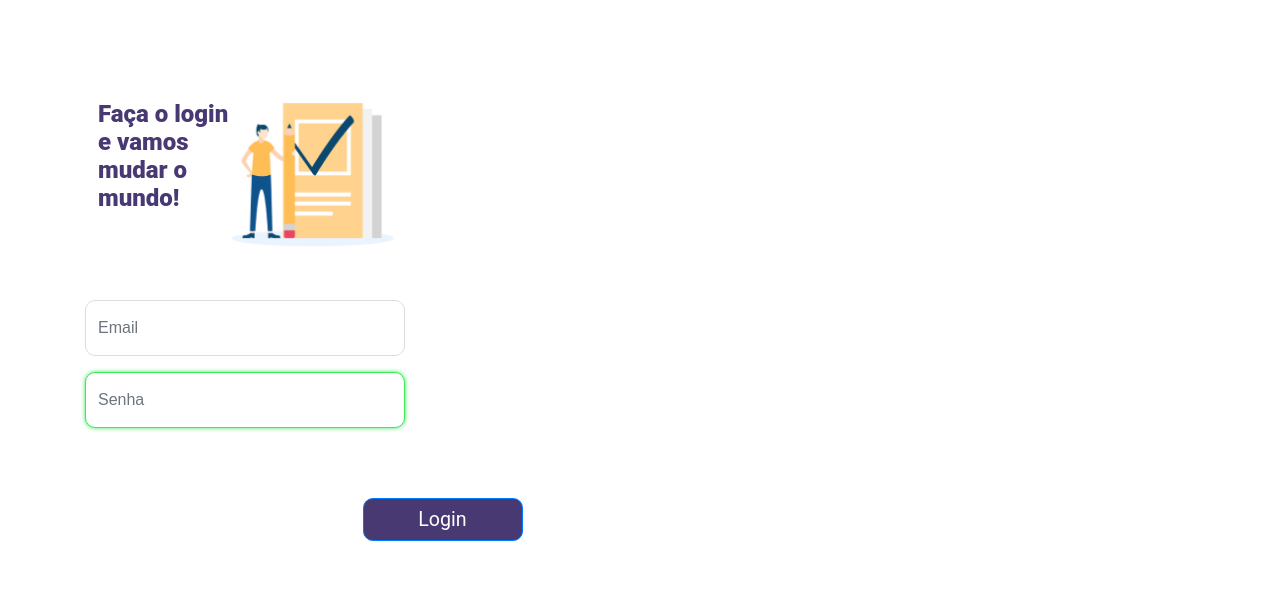
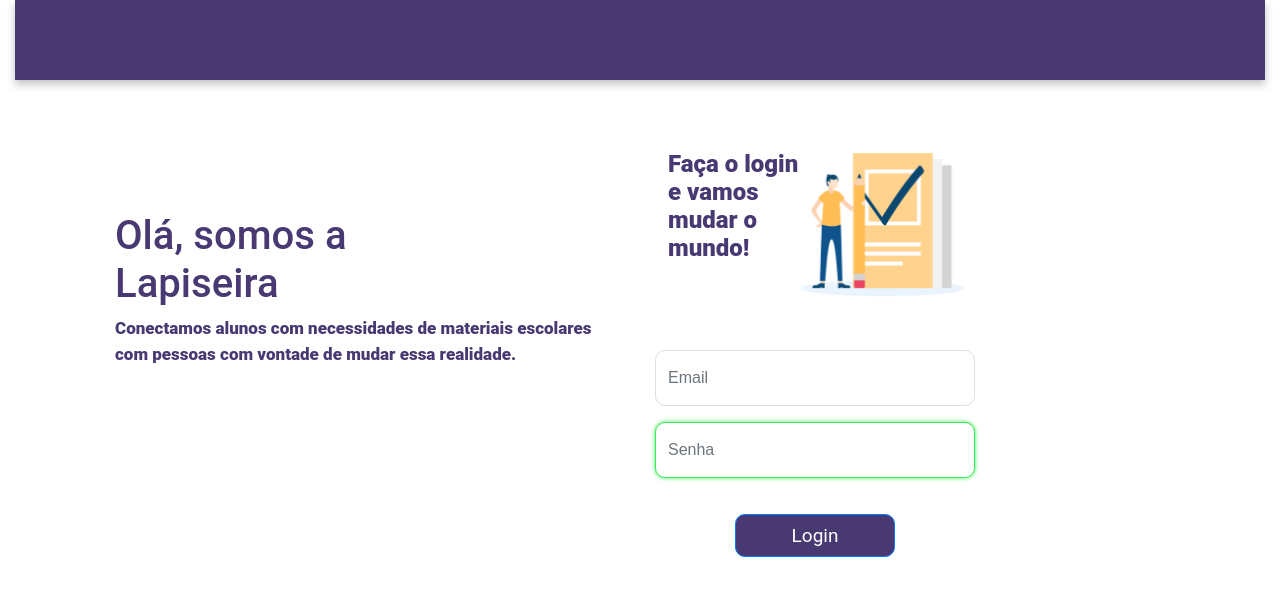
Before and after one commit to enzocsantos18/squad28, a React (Create React App) app in the folder frontend/: page /login in a window 1280 px wide. Shown: the top 596 px of the page. Built offline with nearby package versions, Linux system fonts and the light colour scheme.

Commit message:
Inicio da pagina
Home

```diff
--- a/frontend/src/components/Header/style.css
+++ b/frontend/src/components/Header/style.css
@@ -1,6 +1,7 @@
 .menu{
   background:#483972;
-  height: 60px;
+  height: 80px;
   margin-bottom: 10px;
   filter: drop-shadow(0px 4px 4px rgba(0, 0, 0, 0.25));
+
 }
--- a/frontend/src/pages/Home/index.js
+++ b/frontend/src/pages/Home/index.js
@@ -3,7 +3,8 @@ import {Card, Container, Button, Row} from 'react-bootstrap'
 import Footer from "../../components/Footer";
 import Header from '../../components/Header'
 import ListaAluno from "../../components/ListaAluno";
-
+import imagem from './Rectangle2.png'
+import './style.css';
 import api from '../../services/api';
 function Home() {
 
@@ -21,8 +22,14 @@ function Home() {
   return (
     <>
       <Header/>
-      <Container>
-        <h2 style={{width: "300px", margin: "10px 0px"}}>
+      <Container fluid>
+        <div id='img_inicio'>
+
+        </div>
+
+
+
+        <h2 style={{width: "1000px", margin: "10px 0px"}}>
         Aqui você encontra várias crianças e pode escolher uma para ajudar
         </h2>
         <Row >
--- /dev/null
+++ b/frontend/src/pages/Home/style.css
@@ -0,0 +1,11 @@
+*{
+	margin: 0px;
+	padding: 0px;
+}
+
+#img_inicio{
+    width: 100%;
+    height: 100%;
+    position: relative;
+    background-image: url("./Rectangle2.png") ;
+}
--- a/frontend/src/pages/Login/index.js
+++ b/frontend/src/pages/Login/index.js
@@ -1,12 +1,30 @@
-import React from 'react';
-import { Container, Form, Col, Modal, Button,Row} from "react-bootstrap";
+import React, { useState } from 'react';
+import './login.css';
+import Header from "../../components/Header";
+import Footer from "../../components/Footer";
+// import { Link, withRouter } from "react-router-dom";
+import { Container, Form, Col, Button,Row,Modal} from "react-bootstrap";
 import imagemlogin from './fotologin.png'
-import './login.css';
+
+
+
+
 
 function Login() {
   return (
-    <Container>
-      <div className='grid'>
+    <Container fluid >
+      <Header/>
+      <Row>
+        <Col sm={6}>
+          <div className='grid_texto'>
+            <h1>Olá, somos a<br/> Lapiseira</h1>
+
+            <p>Conectamos alunos com necessidades de materiais escolares com pessoas com vontade de mudar essa realidade.</p>
+          </div>
+        </Col>
+
+        <Col sm={6}>
+          <div className='grid' >
             <Row>
               <div>
                 <h2 className='titulo_login'>Faça o login <br/>e vamos <br/>mudar o<br/> mundo!</h2>
@@ -29,11 +47,15 @@ function Login() {
                   Login
                 </Button>
 
+
             </Form>
+
           </div>
+        </Col>
+      </Row>
+
+      {/* <Footer/> */}
     </Container>
-
-
   );
 }
 
--- a/frontend/src/pages/Login/login.css
+++ b/frontend/src/pages/Login/login.css
@@ -5,7 +5,12 @@
 @import url('https://fonts.googleapis.com/css2?family=Roboto:wght@400;500;700;900&display=swap');
 
 .grid{
-    margin: 100px 0 0 0;
+    margin:60px 0 0 0;
+
+}
+.grid_texto{
+    margin:20% 0 0 100px;
+
 }
 
 .titulo_login{
@@ -18,6 +23,25 @@
     color: #483972;
     margin: 0 0 0 28px;
 }
+
+h1{
+font-family: Roboto;
+font-style: normal;
+font-weight: 900;
+font-size: 20px;
+line-height: 56px;
+color: #483972;
+}
+
+p{
+font-family: Roboto;
+font-style: normal;
+font-weight: 900;
+font-size: 17px;
+/* line-height: 42px; */
+color: #483972;
+}
+
 .img_login{
     height: 150px;
     width: auto;
@@ -47,21 +71,32 @@
     box-shadow: 0px 0px 4px  #3DE959;
     border-radius: 10px;
 }
+/* .Centro{
+    text-align: center;
+} */
+
 
 #buttonEntar{
     background-color: #483972;
-    border-radius: 9.82857px;
+    border-radius: 9.8px;
     width: 160px;
     height: 43px;
     font-family: Roboto;
     font-style: normal;
     font-weight: normal;
-    font-size: 19.6571px;
+    font-size: 19px;
     line-height: 23px;
     text-align: center;
     color: #FFF;
-    margin: 54px 0 0 25%;
+    margin: 20px 0 0 80px;
+
 }
 #buttonEntar:hover{
-    background-color: #7B61FF;;
+    background-color: #7B61FF;
 }
+
+@media  (min-width: 371px){
+    #buttonEntar{
+    margin: 20px 0 0 80px;
+    }
+}
```
Also changed, not shown: frontend/src/pages/Home/Rectangle2.png (added). Lines whose indentation alone changed are shown as unchanged.
